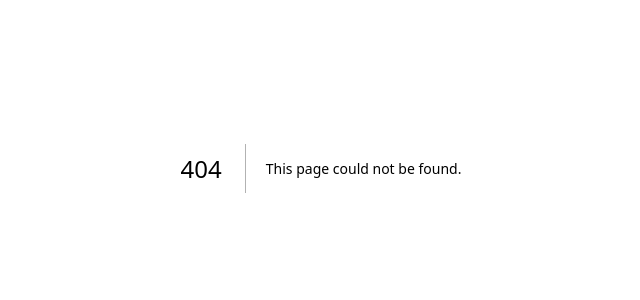
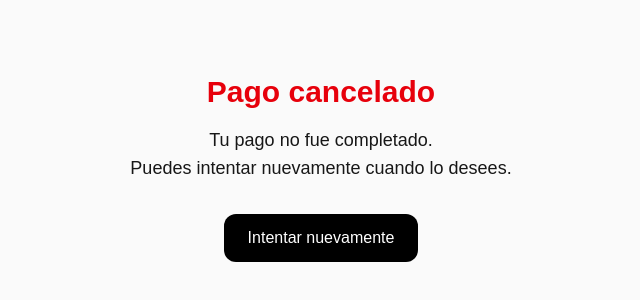
Before and after one commit to ricmarcas/herencia, a Next.js app: page /cancel in a window 1280 px wide. Before the commit this address had no page. Shown: the part 232-532 px from the top of the page, without its empty margins (319-959 px from the left). Built offline with nearby package versions, Linux system fonts and the light colour scheme.

Commit message:
Fix Next Link navigation

```diff
--- /dev/null
+++ b/app/cancel/page.tsx
@@ -0,0 +1,24 @@
+import Link from "next/link";
+
+export default function CancelPage() {
+  return (
+    <main className="min-h-screen flex flex-col items-center justify-center bg-neutral-50 p-6">
+      <h1 className="text-3xl font-bold mb-4 text-red-600">
+        Pago cancelado
+      </h1>
+
+      <p className="text-lg text-center max-w-md">
+        Tu pago no fue completado.
+        <br />
+        Puedes intentar nuevamente cuando lo desees.
+      </p>
+
+      <Link
+        href="/"
+        className="mt-8 px-6 py-3 bg-black text-white rounded-xl hover:bg-neutral-800 transition"
+      >
+        Intentar nuevamente
+      </Link>
+    </main>
+  );
+}
--- /dev/null
+++ b/app/success/page.tsx
@@ -0,0 +1,24 @@
+import Link from "next/link";
+
+export default function SuccessPage() {
+  return (
+    <main className="min-h-screen flex flex-col items-center justify-center bg-neutral-50 p-6">
+      <h1 className="text-3xl font-bold mb-4 text-green-600">
+        ¡Pedido confirmado!
+      </h1>
+
+      <p className="text-lg text-center max-w-md">
+        Gracias por tu compra en <strong>Herencia</strong>.
+        <br />
+        En breve recibirás la confirmación de tu pedido.
+      </p>
+
+      <Link
+        href="/"
+        className="mt-8 px-6 py-3 bg-black text-white rounded-xl hover:bg-neutral-800 transition"
+      >
+        Volver al inicio
+      </Link>
+    </main>
+  );
+}
```
